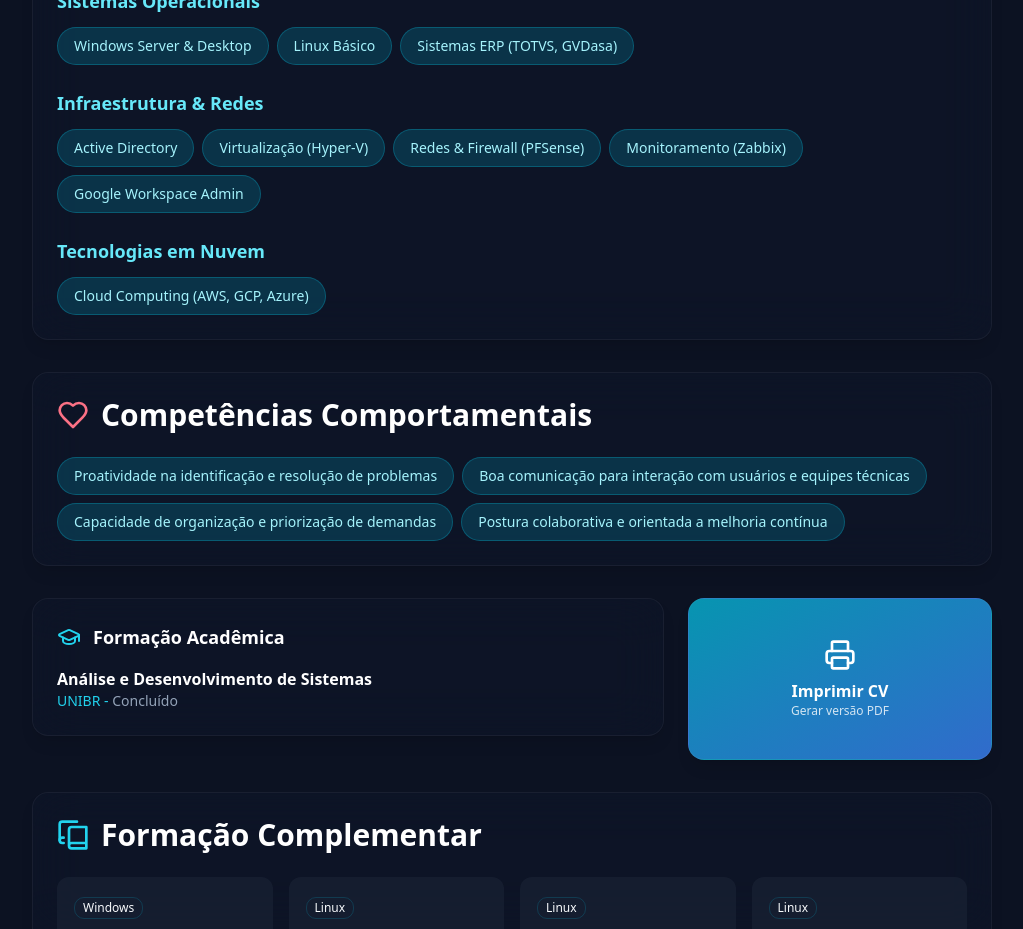
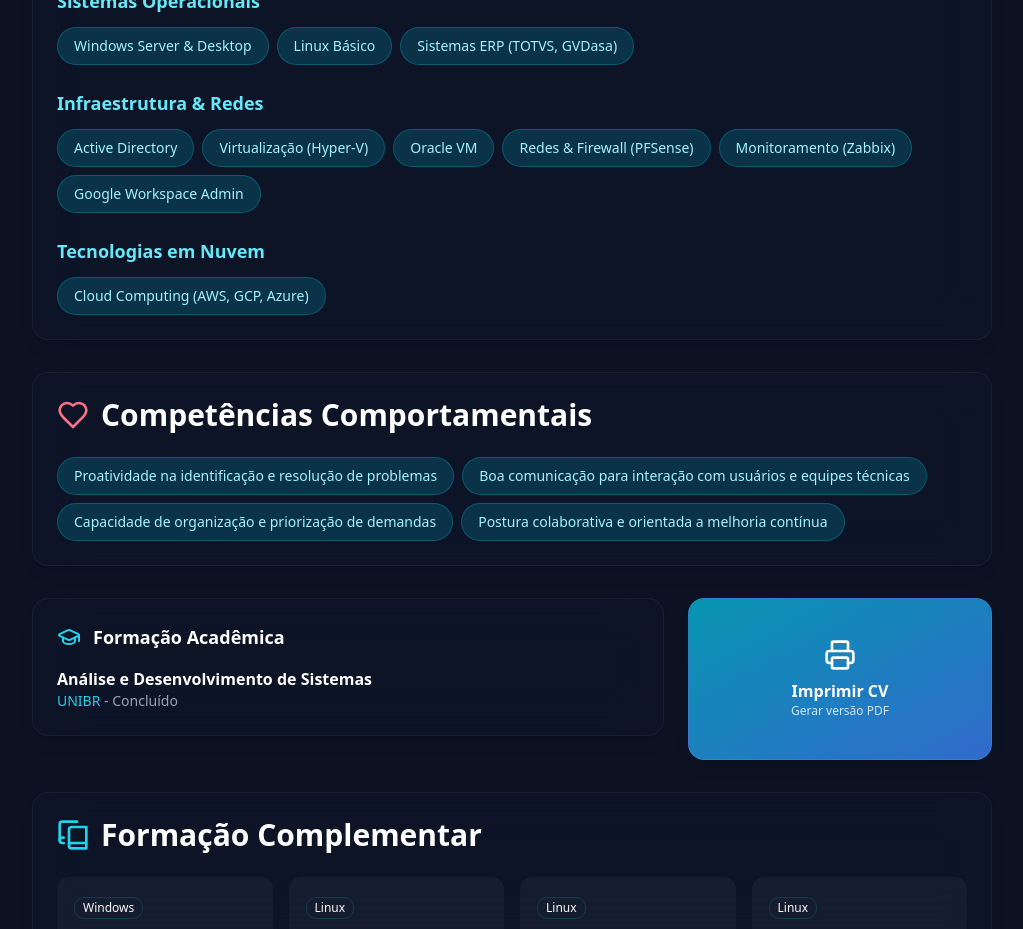
Before and after one commit to JonathanMoyano/curriculo, a Next.js app: page / in a window 1280 px wide. Shown: the part 1000-1929 px from the top of the page, without its empty margins (128-1151 px from the left). Built offline with nearby package versions, Linux system fonts and the light colour scheme.

Commit message:
Update cv-data.js

```diff
--- a/src/data/cv-data.js
+++ b/src/data/cv-data.js
@@ -17,7 +17,7 @@ export const cvData = {
   skills: {
     principal: ['Suporte Técnico N1/N2', 'Help Desk', 'Hardware & Reparo Eletrônico'],
     sistemas: ['Windows Server & Desktop', 'Linux Básico', 'Sistemas ERP (TOTVS, GVDasa)'],
-    infraestrutura: ['Active Directory', 'Virtualização (Hyper-V)', 'Redes & Firewall (PFSense)', 'Monitoramento (Zabbix)', 'Google Workspace Admin'],
+    infraestrutura: ['Active Directory', 'Virtualização (Hyper-V)','Oracle VM','Redes & Firewall (PFSense)', 'Monitoramento (Zabbix)', 'Google Workspace Admin'],
     nuvem: ['Cloud Computing (AWS, GCP, Azure)']
   },
   softSkills: [
```
